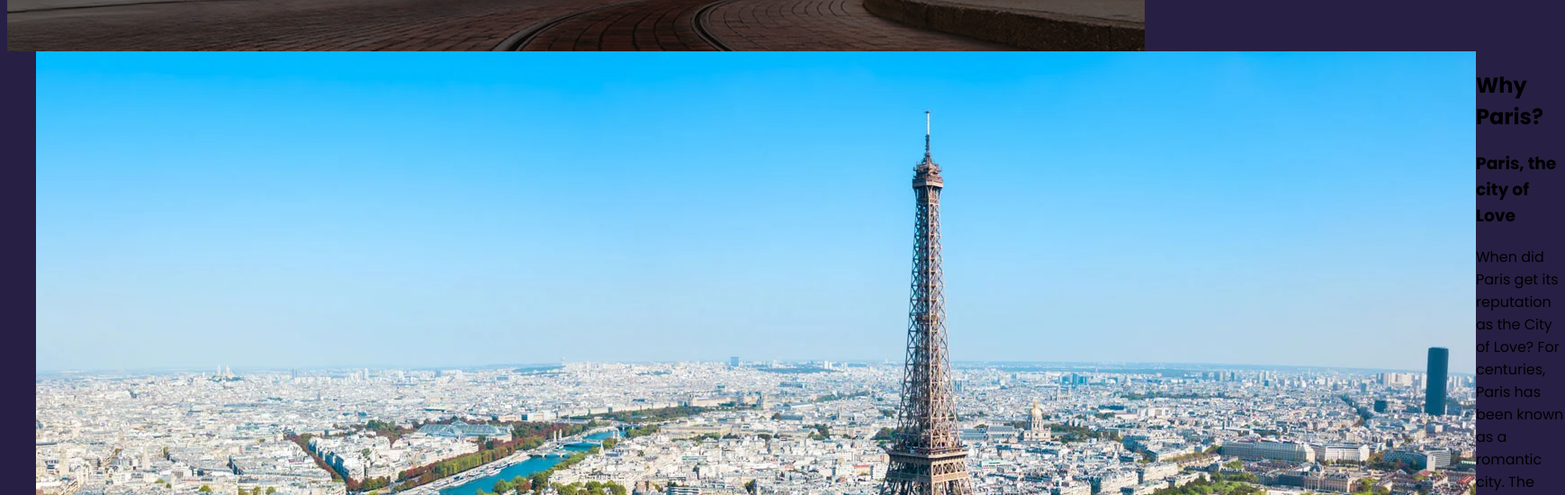
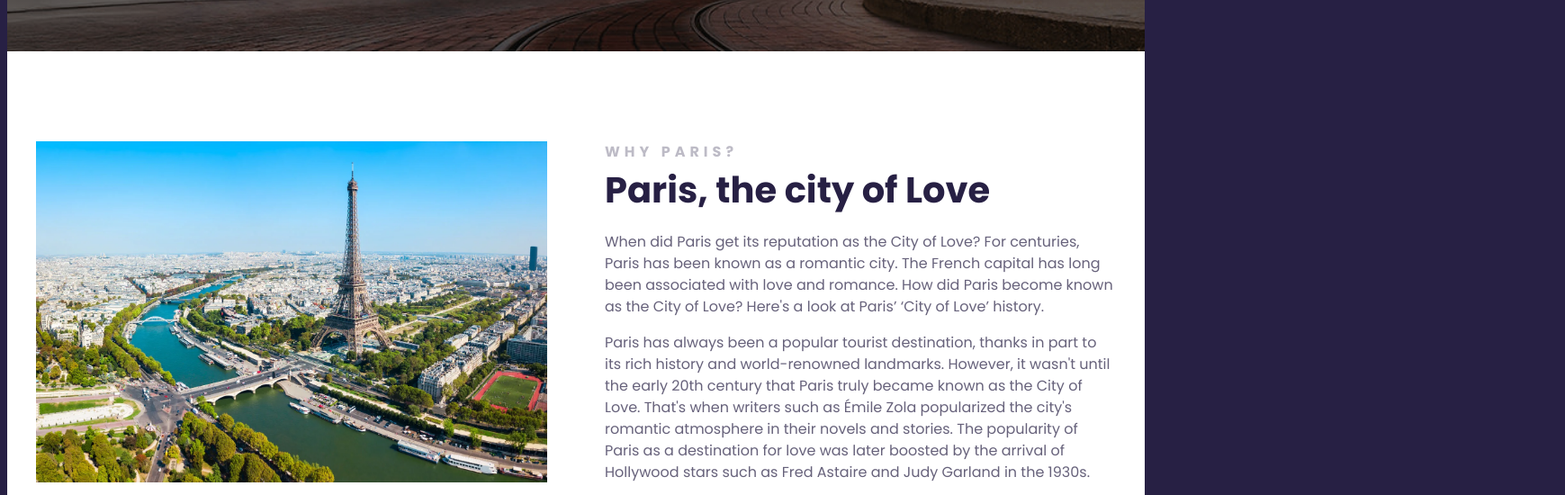
Before and after one commit to yvonnesarah/responsive-travel-project, a plain HTML site: page index.html in a window 1280 px wide. Shown: the part 688-1238 px from the top of the page at 90% size, 1739 px wide, since content can reach past the window. Drawn offline with Linux system fonts and the light colour scheme.

Commit message:
Updated styles.css

```diff
--- a/src/styles.css
+++ b/src/styles.css
@@ -10,12 +10,25 @@ body {
 
 .grid {
   display: grid;
+  grid-gap: 64px;
+}
+
+.img-responsive {
+  max-width: 100%;
+}
+
+.grid-2-columns {
+  grid-template-columns: 1fr 1fr;
+}
+
+.grid-3-columns-with-first-narrow {
   grid-template-columns: 1fr 2fr 2fr;
 }
 
 section {
   max-width: 1200px;
   margin: 0 auto;
+  padding: 100px 0;
 }
 
 header {
@@ -65,6 +78,38 @@ header a {
   background: white;
 }
 
+main {
+  background-color: white;
+}
+
+main h2 {
+  font-weight: 700;
+  font-size: 16px;
+  line-height: 1.5;
+  margin: 0;
+  letter-spacing: 5px;
+  color: #272044;
+  opacity: 0.3;
+  text-transform: uppercase;
+}
+
+main h3 {
+  font-weight: 700;
+  font-size: 40px;
+  line-height: 1.5;
+  color: #272044;
+  margin: 0;
+}
+
+main p {
+  font-style: normal;
+  font-weight: 400;
+  font-size: 16px;
+  line-height: 1.5;
+  color: #272044;
+  opacity: 0.7;
+}
+
 footer {
   color: white;
   background-image: linear-gradient(
@@ -75,7 +120,6 @@ footer {
 
   background-repeat: no-repeat;
   background-size: cover;
-  padding: 100px 0;
 }
 
 footer h3 {
@@ -88,7 +132,6 @@ footer p {
   font-weight: 400;
   font-size: 16px;
   opacity: 0.7;
-  margin-right: 20px;
   line-height: 24px;
 }
 
@@ -123,4 +166,13 @@ footer a {
   header h3 {
     font-size: 12px;
   }
+
+  .grid {
+    grid-template-columns: 1fr;
+    grid-gap: 32px;
+  }
+
+  section {
+    padding: 30px;
+  }
 }
```
